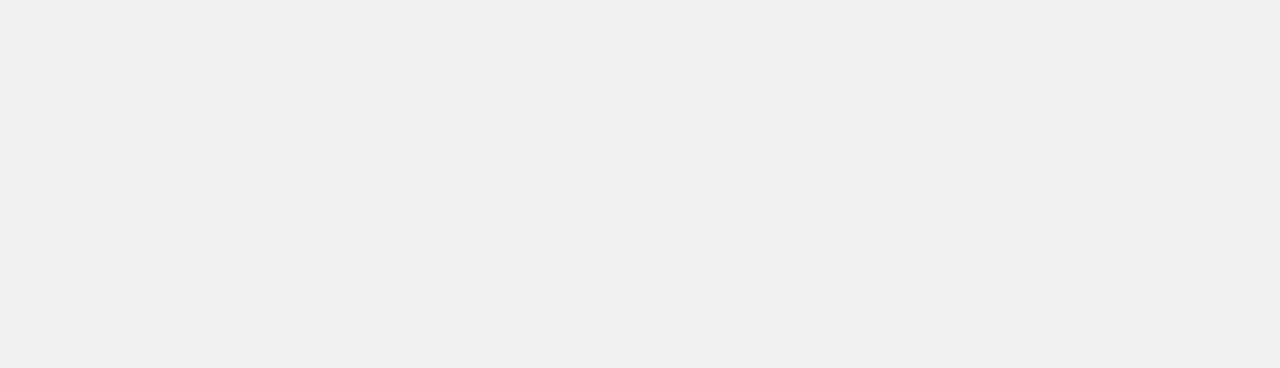
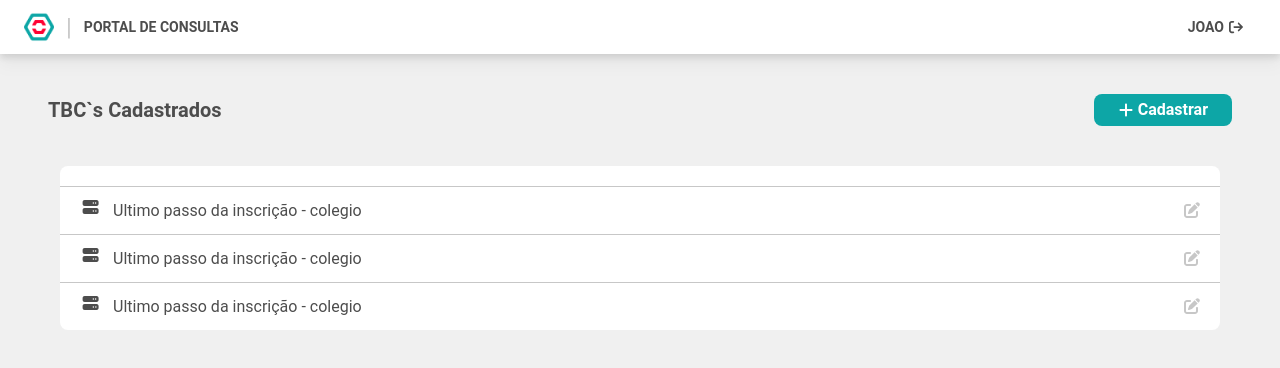
Before and after one commit to JoaoVitorMirandaBandeira/portal_de_consultas_frontend, a Next.js app: page /tbcs/1 in a window 1280 px wide. Before the commit this address had no page. Shown: the top 368 px of the page. Built offline with nearby package versions, Linux system fonts and the light colour scheme; no server answers.

Commit message:
Buscando tbcs user

```diff
--- a/src/app/globals.css
+++ b/src/app/globals.css
@@ -10,12 +10,12 @@
 
 @layer base {
   html {
-    font-family: Proxima Nova, system-ui, sans-serif;
+    font-family: 'Roboto', sans-serif;
   }
 }
 
 body {
   color: rgb(var(--foreground-rgb));
   background-color: rgb(var(--background-start-rgb));
-
+  font-family: 'Roboto', sans-serif !important;
 }
--- a/src/app/layout.tsx
+++ b/src/app/layout.tsx
@@ -19,13 +19,10 @@ export default function RootLayout({
   children: React.ReactNode
 }) {
   const pathname = usePathname()
-
-  const isPublicRouter = checkIsPublicRouter(pathname)
   return (
     <html lang="pt-br">
       <body className={inter.className}>
-        {isPublicRouter && children}
-        {!isPublicRouter && <PrivateRouter>{children}</PrivateRouter>}
+        {children}
       </body>
     </html>
   )
--- a/src/app/tbcs/[userID]/layout.tsx
+++ /dev/null
@@ -1,32 +0,0 @@
-'use client'
-import PrivateRouter from '@/components/privateRouter/privateRouter'
-import checkIsPublicRouter from '@/functions/checkPublicRouter'
-import type { Metadata } from 'next'
-import { usePathname } from 'next/navigation'
-
-/*export const metadata: Metadata = {
-    title: 'TBCs',
-    description: 'Generated by create next app',
-    icons: {
-        icon: '/logo-rubeus.png'
-
-    }
-}*/
-
-export default function RootLayout({
-    children,
-  }: {
-    children: React.ReactNode
-  }) {
-    const pathname = usePathname()
-
-    const isPublicRouter = checkIsPublicRouter(pathname)
-    return (
-      <html lang="pt-br">
-        <body>
-          {isPublicRouter && children}
-          {!isPublicRouter && <PrivateRouter>{children}</PrivateRouter>}
-        </body>
-      </html>
-    )
-  }
--- a/src/app/tbcs/[userID]/page.tsx
+++ b/src/app/tbcs/[userID]/page.tsx
@@ -1,25 +1,43 @@
+'use client'
 import Navbar from "@/components/navBar/navBar";
 import { FontAwesomeIcon } from "@fortawesome/react-fontawesome";
 import { faPlus } from "@fortawesome/free-solid-svg-icons";
 import CardTBC from "@/components/cardTbc/cardTbc";
+import { GetServerSideProps } from "next";
+import { checkIsAutenticated } from "@/utils/checkIsAutenticated";
 interface TbcsPropsInteface {
     params: { userID: string }
 }
 
 const Tbcs = ({ params }: TbcsPropsInteface) => {
+    console.log(params.userID)
+    console.log(`https://rubeus-portal-consultas.cyclic.app/usertbcs/${params.userID}`)
+    const fetchTbcs = async () => {
+        const require = await fetch(`https://rubeus-portal-consultas.cyclic.app/usertbcs/${params.userID}`,{
+            method:"GET",
+            headers:{
+                Authorization: `Bearer ${checkIsAutenticated()}`
+            }
+        })
+        return await require.json()
+    }
+    console.log(fetchTbcs()); // Chame a função para buscar os dados
+    console.log(checkIsAutenticated())
     return (
-        <>
+        // eslint-disable-next-line react/no-unescaped-entities
+        <>  <title>TBC's</title>
             <Navbar userName="Joao" />
             <main className="mx-12">
-                <section className="flex justify-between py-10 items-center ">
+              <section className="flex justify-between py-10 items-center ">
                     <h3 className="font-semibold  text-primaryRubeus-gray text-xl">TBC`s Cadastrados</h3>
                     <button className="bg-primaryRubeus-green px-6 py-1 rounded-lg text-white font-semibold flex items-center"><FontAwesomeIcon className="w-4 mr-1" icon={faPlus} />Cadastrar</button>
                 </section>
                 <section className="bg-white w-[98%] mx-auto pt-5 rounded-lg">
-                    <CardTBC />
-                    <CardTBC />
-                    <CardTBC />
+                    <CardTBC key='1'/>
+                    <CardTBC key='2'/>
+                    <CardTBC key='3'/>
                 </section>
+
             </main>
         </>
     )
--- a/tailwind.config.js
+++ b/tailwind.config.js
@@ -13,7 +13,7 @@ module.exports = {
           'conic-gradient(from 180deg at 50% 50%, var(--tw-gradient-stops))',
       },
       fontFamily: {
-        body: ['Proxima Nova', 'system-ui', 'sans-serif']
+        body: ['Roboto','sans-serif']
       },
       colors: {
         primaryRubeus: {
```
